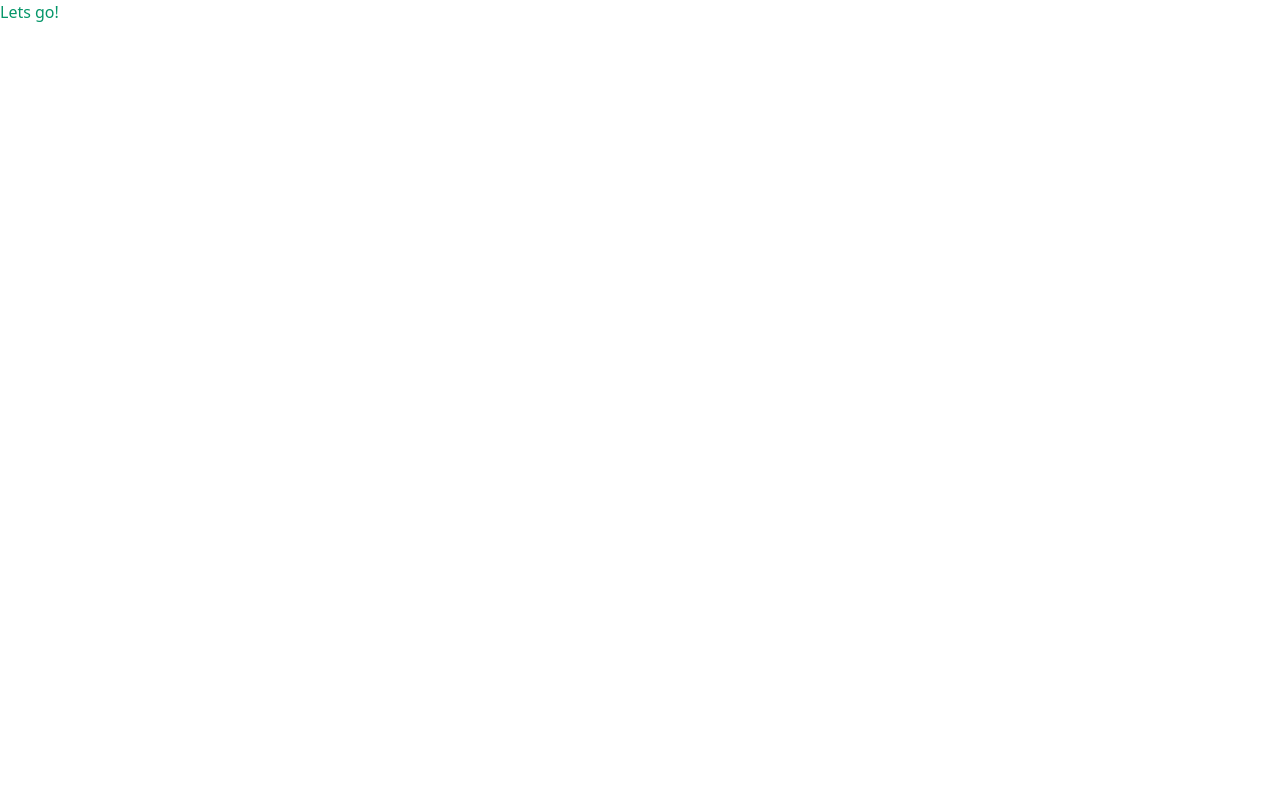
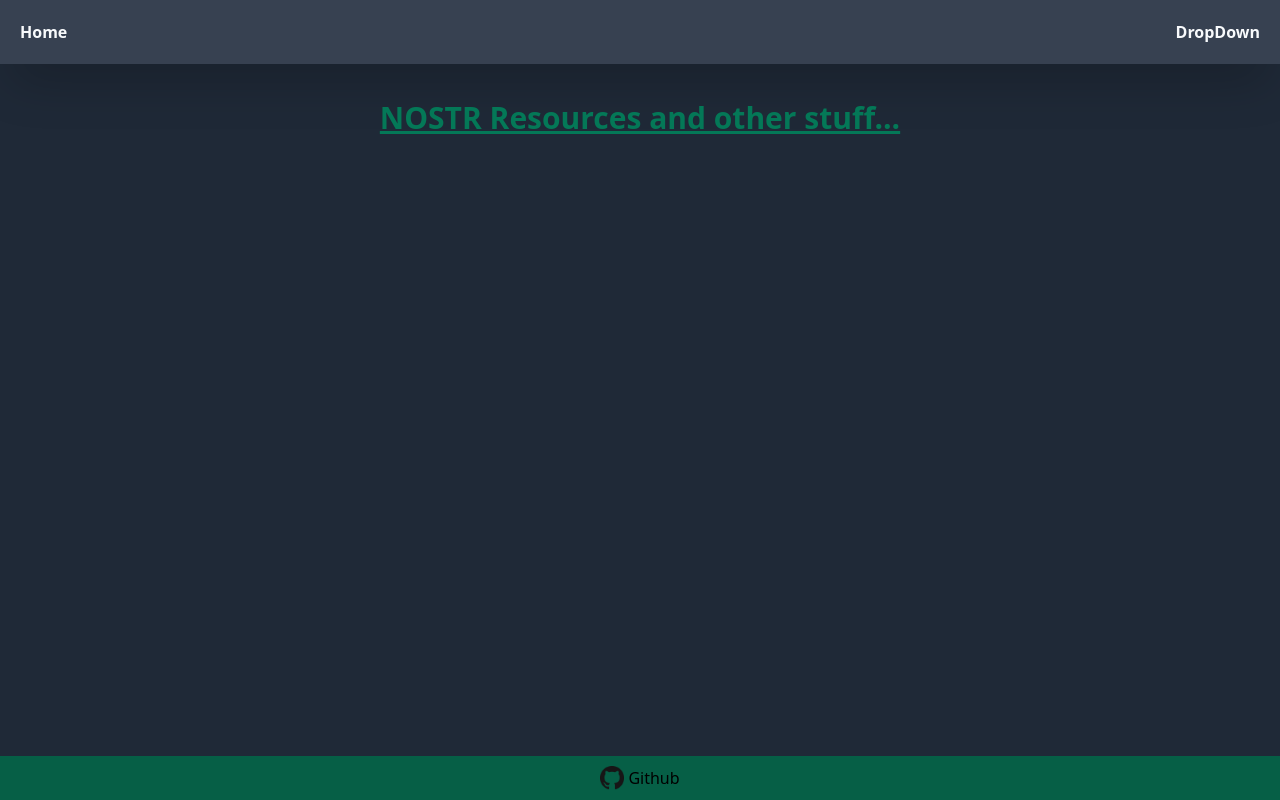
Before and after one commit to And1x/nostreact, a React (Vite) app: page / in a window 1280 px wide. Built offline with nearby package versions, Linux system fonts and the light colour scheme.

Commit message:
basic layout

```diff
--- a/src/App.tsx
+++ b/src/App.tsx
@@ -1,7 +1,17 @@
+import Navbar from "./Components/Navbar";
+import Footer from "./Components/Footer";
+
 function App() {
   return (
-    <div className="App">
-      <div className="text-emerald-600">Lets go!</div>
+    <div className="flex flex-col min-h-screen bg-gray-800">
+      <Navbar />
+
+      <h1 className="text-3xl text-center text-emerald-700 pt-2 font-bold underline p-5">
+        NOSTR Resources and other stuff...
+      </h1>
+
+      {/* <Linklist /> */}
+      <Footer />
     </div>
   );
 }
--- /dev/null
+++ b/src/Components/Footer.tsx
@@ -0,0 +1,12 @@
+export default function Footer() {
+  return (
+    <div className="flex justify-center items-center h-11 bg-emerald-800 mt-auto">
+      <img
+        src="./src/assets/img/GitHub-Mark-32px.png"
+        alt="Github-Logo"
+        className="object-contain h-6 w-auto mr-1"
+      />
+      <a href="https://github.com/and1x">Github</a>
+    </div>
+  );
+}
--- /dev/null
+++ b/src/Components/Navbar.tsx
@@ -0,0 +1,16 @@
+export default function Navbar() {
+  return (
+    <>
+      <ul className="flex min-w-full justify-between bg-gray-700 shadow-2xl p-5 mb-7">
+        <li className="font-bold text-slate-50">
+          {/* todo: React-Router .../home .../resources */}
+          <a href="#">Home</a>
+        </li>
+        <li className="font-bold text-slate-50">
+          {/* todo: DropDown Navigation */}
+          <a href="#">DropDown</a>
+        </li>
+      </ul>
+    </>
+  );
+}
```
Also changed, not shown: src/assets/img/GitHub-Mark-32px.png (added).
